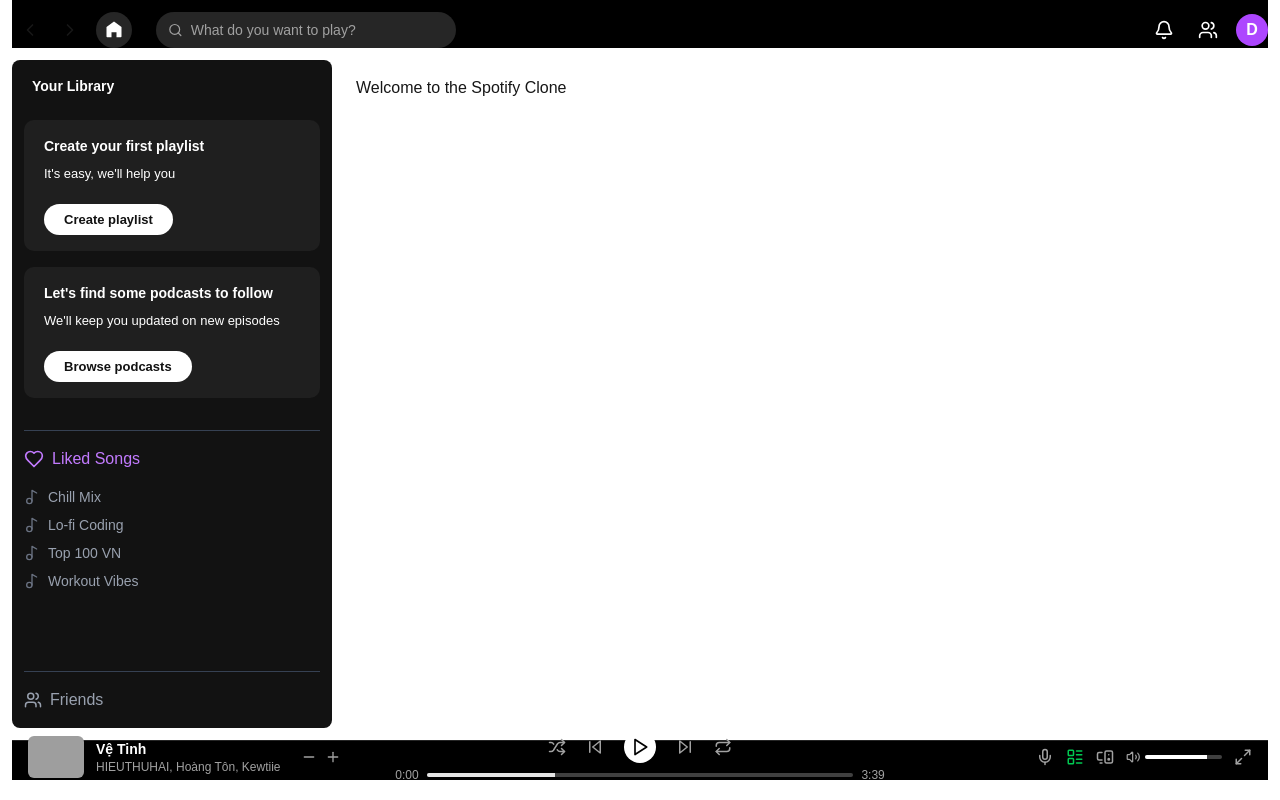
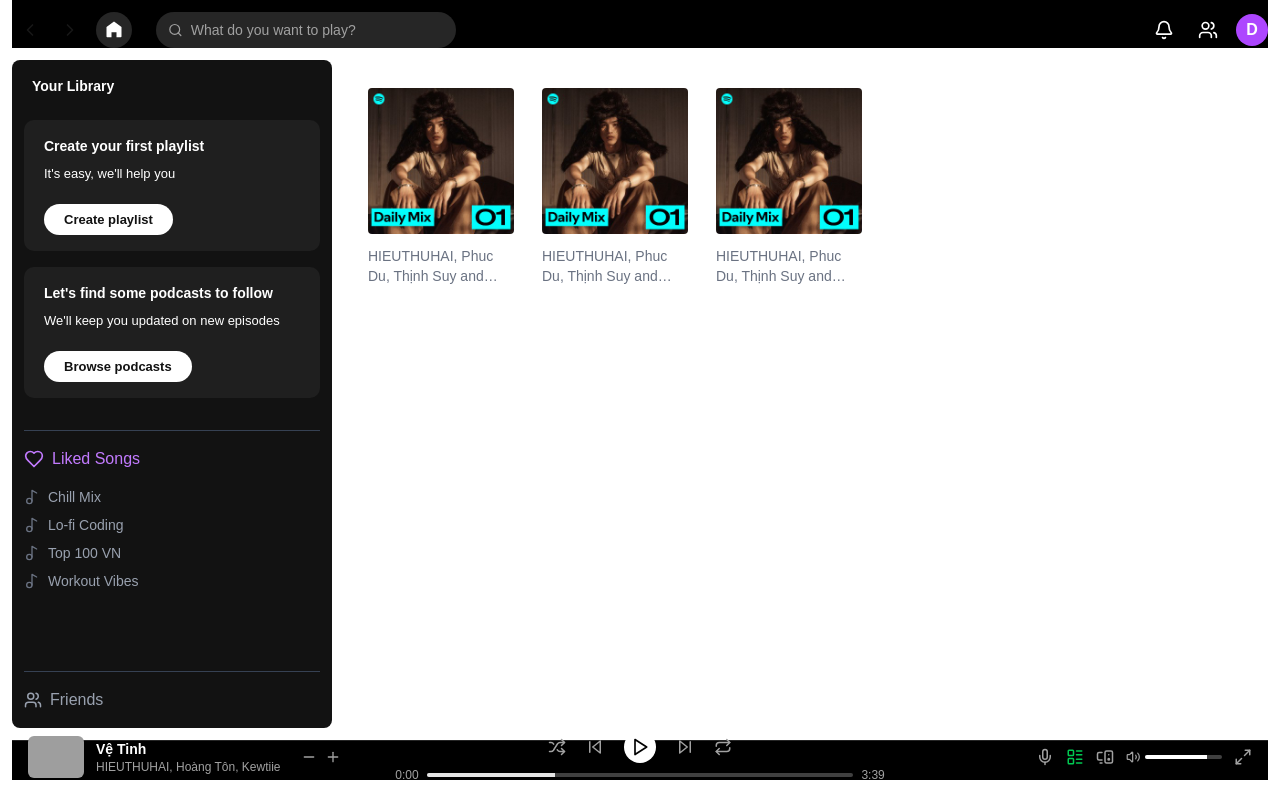
Before and after one commit to ThanhDat653/spotify-clone, a Next.js app: page / in a window 1280 px wide. Built offline with nearby package versions, Linux system fonts and the light colour scheme; grey boxes are pictures that could not be loaded.

Commit message:
ui: create card list

```diff
--- a/app/page.tsx
+++ b/app/page.tsx
@@ -1,5 +1,13 @@
-import React from "react";
+/* eslint-disable @typescript-eslint/no-unused-vars */
+import React from 'react'
+
+import CardList from '@/components/card/card-list'
+import CardTitle from '@/components/card/card-title'
 
 export default function HomePage() {
-   return <div className="p-4">Welcome to the Spotify Clone</div>;
+    return (
+        <div className="p-4">
+            <CardList />
+        </div>
+    )
 }
--- /dev/null
+++ b/components/card/card-list.tsx
@@ -0,0 +1,15 @@
+import React from 'react'
+
+import CardTitle from './card-title'
+
+const CardList = () => {
+    return (
+        <div className='flex gap-1'>
+            <CardTitle />
+            <CardTitle />
+            <CardTitle />
+        </div>
+    )
+}
+
+export default CardList
--- /dev/null
+++ b/components/card/card-title.tsx
@@ -0,0 +1,21 @@
+import React from 'react'
+import Image from 'next/image'
+
+const CardTitle = () => {
+    return (
+        <div className="hover:bg-base w-[170px] cursor-pointer rounded p-3">
+            <Image
+                src={'/thumbnail.jpg'}
+                alt="thumnail"
+                width={150}
+                height={150}
+                className="rounded"
+            />
+            <p className="mt-3 line-clamp-2 w-full text-sm text-gray-500">
+                HIEUTHUHAI, Phuc Du, Thịnh Suy and more
+            </p>
+        </div>
+    )
+}
+
+export default CardTitle
```
Also changed, not shown: public/thumbnail.jpg (added).
